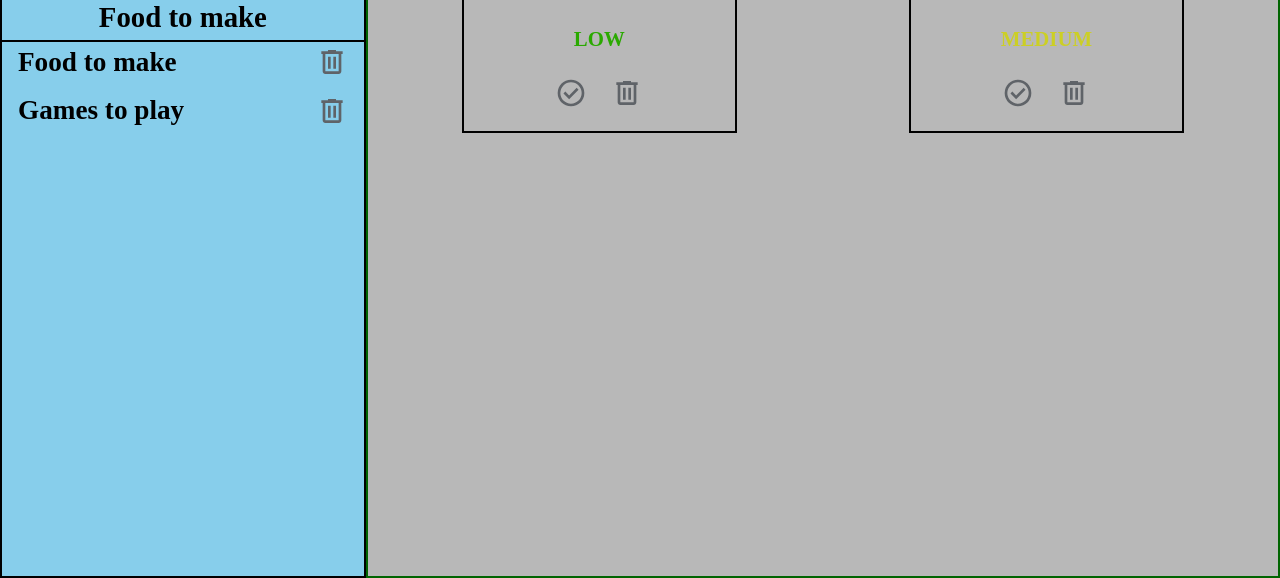
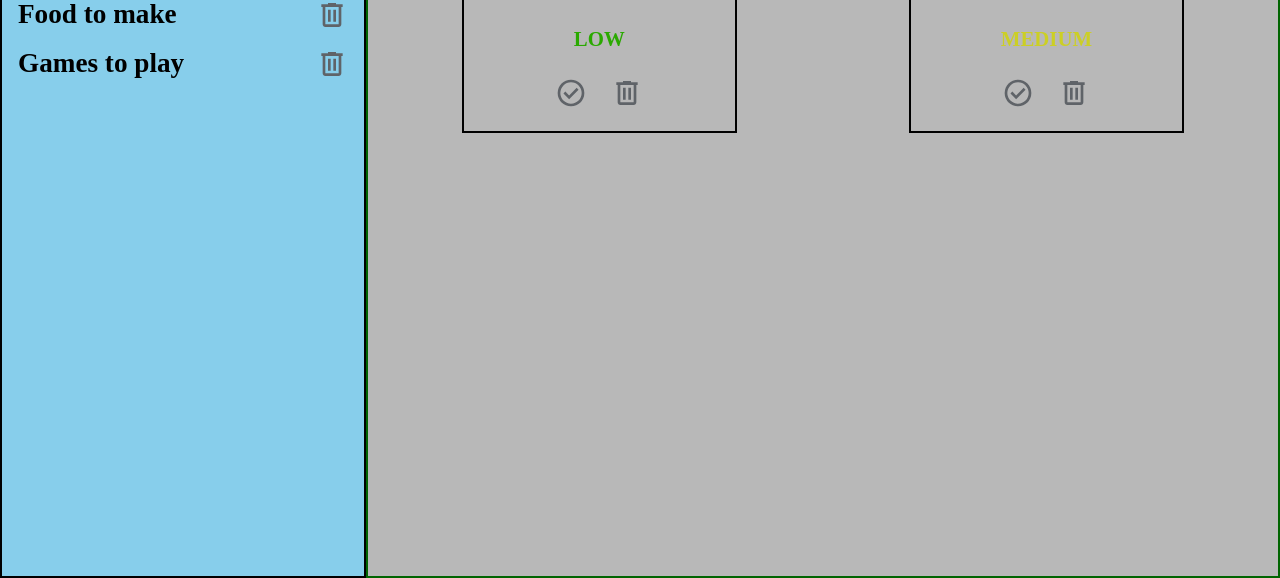
Before and after one commit to Solar-Tiger/todo-list, a website built with webpack: page src/index.html in a window 1280 px wide. Shown: the part 222-800 px from the top of the page. Built offline with nearby package versions, Linux system fonts and the light colour scheme.

Commit message:
Remove current displayed project from project sidebar on desktop

```diff
--- a/src/components/TodoProjectSidebar.js
+++ b/src/components/TodoProjectSidebar.js
@@ -69,14 +69,6 @@ function loadSidebar() {
   todoProjectSidebar.appendChild(todoProjectHeader);
   todoProjectHeader.appendChild(addTodoProjectButton);
 
-  // Create and append current TODO project to sidebar
-
-  const currentSelectedTodoProject = document.createElement('p');
-
-  currentSelectedTodoProject.classList.add('current-selected-todo-project');
-
-  todoProjectSidebar.appendChild(currentSelectedTodoProject);
-
   // Create and append list of TODO Projects to sidebar
   const todoProjectsList = document.createElement('ul');
 
@@ -94,13 +86,6 @@ function loadSidebar() {
   if (getOrSetTodoProjects().getCurrentTodoProjects().length >= 1) {
     projectUpdater.updateCurrentDisplayedProject(0);
   }
-
-  if (projectUpdater.getDisplayedProject() === undefined) {
-    currentSelectedTodoProject.textContent = 'No projects!';
-  } else {
-    currentSelectedTodoProject.textContent =
-      projectUpdater.getDisplayedProject().projectTitle;
-  }
 }
 
 export { loadSidebar };
--- a/src/modules/todo_project_title_updater/todoProjectTitleUpdater.js
+++ b/src/modules/todo_project_title_updater/todoProjectTitleUpdater.js
@@ -2,16 +2,11 @@ function updateCurrentProjectTitle(updatedDisplayTitle) {
   const currentTodoProjectTitle = document.querySelector(
     '.todo-projects-sidebar-two h2'
   );
-  const currentSelectedTodoProject = document.querySelector(
-    '.current-selected-todo-project'
-  );
 
   if (updatedDisplayTitle !== undefined) {
     currentTodoProjectTitle.textContent = updatedDisplayTitle;
-    currentSelectedTodoProject.textContent = updatedDisplayTitle;
   } else {
     currentTodoProjectTitle.textContent = 'No projects!';
-    currentSelectedTodoProject.textContent = 'No projects!';
   }
 }
 
--- a/src/style.css
+++ b/src/style.css
@@ -117,7 +117,7 @@ body {
 
 .todo-projects-container-sidebar {
   display: grid;
-  grid-template-rows: repeat(3, min-content) 1fr;
+  grid-template-rows: repeat(2, min-content) 1fr;
   background-color: skyblue;
 
   & .todo-task-displayer-options {
@@ -151,13 +151,6 @@ body {
       margin-left: auto;
       cursor: pointer;
     }
-  }
-
-  & .current-selected-todo-project {
-    text-align: center;
-    border: 2px solid black;
-    font-size: 1.8rem;
-    font-weight: bold;
   }
 
   & .todo-projects-list__desktop {
```
